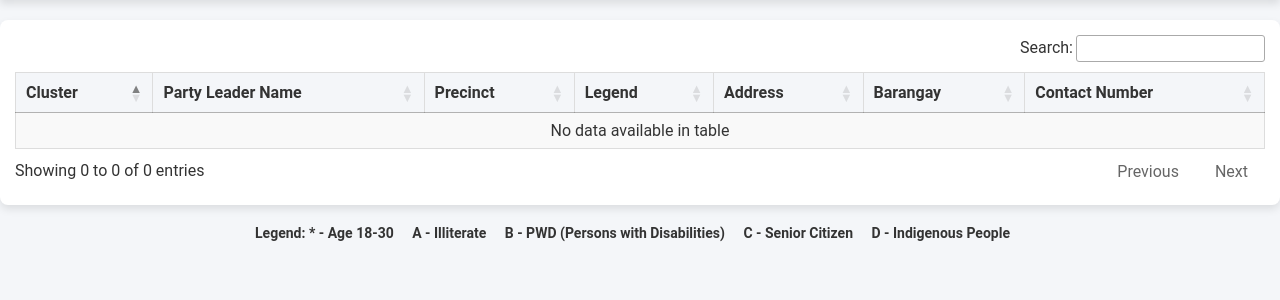
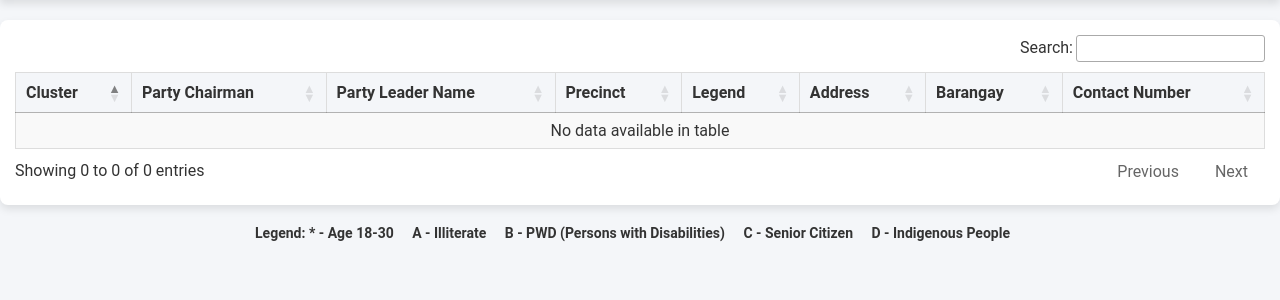
Before and after one commit to billiegds/rsb_encoding, a Django app: page /voter_encoding/add-party-leader/ in a window 1280 px wide. Shown: the part 87-387 px from the top of the page. Run offline with Django 5.2, Linux system fonts and the light colour scheme; the visitor is signed in with stand-in values (Sample User, id 1); data that the repository does not hold is empty; some libraries are stand-ins or nearby versions.

Commit message:
-added chairman

```diff
--- a/voter_encoding/models.py
+++ b/voter_encoding/models.py
@@ -4,8 +4,11 @@ import uuid
 
 # Create your models here.
 class Supporters(models.Model):
+
+    party_chairman = models.CharField(max_length=100)
     # Basic Voter Information
     voter_id = models.CharField(max_length=20, unique=True)
+    supporter_type= models.CharField(max_length=100)
     supporter_cluster = models.CharField(max_length=100)
     supporter_name = models.CharField(max_length=200, unique=True)  # Ensure the name is unique across all voters
     supporter_barangay = models.CharField(max_length=100, null=True, blank=True, default='Not Provided')         # Add
@@ -13,7 +16,6 @@ class Supporters(models.Model):
     supporter_contact_number = models.CharField(max_length=15)  # Contact number with validation length
     supporter_precinct_number = models.CharField(max_length=50, default='0000')  # Default precinct number
     supporter_legend = models.TextField(max_length=20)
-    supporter_type = models.TextField(max_length=20)
     # Additional Fields for party leader
     party_leader = models.CharField(max_length=200, null=True, blank=True)  # Party leader's name
     party_cluster_id = models.CharField(max_length=100)
@@ -38,6 +40,7 @@ class Supporters(models.Model):
 
 class PartyLeader(models.Model):
     party_leader_cluster = models.CharField(max_length=100)
+    party_chairman = models.CharField(max_length=100)
     party_leader_name = models.CharField(max_length=200)  # Corrected field name
     precinct_number = models.CharField(max_length=50)
     legend = models.CharField(max_length=100, null=True)
--- a/voter_encoding/templates/add_party_leader.html
+++ b/voter_encoding/templates/add_party_leader.html
@@ -282,6 +304,7 @@
         <thead>
           <tr>
             <th>Cluster</th>
+            <th>Party Chairman</th>
             <th>Party Leader Name</th>
             <th>Precinct</th>
             <th>Legend</th>
@@ -294,6 +317,7 @@
           {% for leader in party_leaders %}
           <tr>
             <td>{{ leader.party_leader_cluster }}</td>
+            <td>{{ leader.party_chairman }}</td>
             <td>{{ leader.party_leader_name }}</td>
             <td>{{ leader.precinct_number }}</td>
             <td>{{ leader.legend }}</td>
@@ -323,6 +347,17 @@
         <h2 class="modal-header">Add Party Leader</h2>
         <form method="POST" id="party-leader-form">
           {% csrf_token %}
+
+          <label for="party-chairman">Party Chairman:</label>
+          <input
+            type="text"
+            id="party-chairman"
+            name="party-chairman"
+            autocomplete="off"
+            required />
+          <div id="autocomplete-results-chairman"></div>
+
+
           <label for="party-leader">Party Leader:</label>
           <input
             type="text"
@@ -533,6 +568,50 @@
             $("#autocomplete-results").hide();
           }, 200);
         });
+
+
+        // CHAIRMAN
+        // Autocomplete functionality for Party Supporter search field
+        $("#party-chairman").on("input", function () {
+          const query = $(this).val();
+
+          if (query.length >= 3) {
+            // Trigger autocomplete when input length is 3 or more
+            $.ajax({
+              url: "/voter_encoding/voters-autocomplete/",
+              data: { q: query },
+              success: function (data) {
+                $("#autocomplete-results-chairman").empty().show();
+                if (data.length > 0) {
+                  data.forEach(function (item) {
+                    const option = $("<div>")
+                      .text(item.name)
+                      .data("id", item.id)
+                      .on("click", function () {
+                        $("#party-chairman").val(item.name);
+                        $("#autocomplete-results-chairman").hide();
+                      });
+                    $("#autocomplete-results-chairman").append(option);
+                  });
+                } else {
+                  $("#autocomplete-results-chairman").hide();
+                }
+              },
+              error: function () {
+                $("#autocomplete-results-chairman").hide();
+              },
+            });
+          } else {
+            $("#autocomplete-results-chairman").hide();
+          }
+        });
+
+        // Hide autocomplete results on blur event
+        $("#party-chairman").on("blur", function () {
+          setTimeout(function () {
+            $("#autocomplete-results").hide();
+          }, 200);
+        });
       });
     </script>
   </body>
--- a/voter_encoding/templates/add_supporter.html
+++ b/voter_encoding/templates/add_supporter.html
@@ -377,6 +377,9 @@
             required />
           <div id="autocomplete-results"></div>
 
+          <label for="party-chairman" style="display: none;">Party Chairman:</label>
+          <input type="text" id="party-chairman" name="party-chairman" readonly style="display: none;"/>
+
           <label for="precinct" style="display: none"
             >Party Leader Precinct:</label
           >
@@ -597,6 +600,7 @@
                       .text(item.party_leader_name)
                       .data("id", item.id)
                       .on("click", function () {
+                        $("#party-chairman").val(item.party_chairman)
                         $("#party-leader").val(item.party_leader_name);
                         $("#personnel-type").val(item.supporter_name);
                         $("#precinct").val(item.precinct_number);
--- a/voter_encoding/views.py
+++ b/voter_encoding/views.py
@@ -26,6 +26,7 @@ def add_party_leader(request):
         address = request.POST.get('address')
         barangay = request.POST.get('barangay')
         contact_number = request.POST.get('contact_number')
+        party_chairman = request.POST.get('party-chairman')
 
         # Check if the party leader with the exact name already exists
         existing_party_leader = PartyLeader.objects.filter(party_leader_name__iexact=party_leader_name).first()
@@ -53,6 +54,7 @@ def add_party_leader(request):
         print(cluster)
         # Create a new PartyLeader entry
         PartyLeader.objects.create(
+            party_chairman = party_chairman,
             party_leader_name=party_leader_name,
             party_leader_cluster=cluster,
             precinct_number=precinct,
@@ -126,6 +128,7 @@ def add_supporter(request):
         # Now, this code should not be reached if supporter exists
         # Create a new Supporter entry
         Supporters.objects.create(
+            party_chairman = request.POST.get('party-chairman') ,
             supporter_type=request.POST.get('personnel-type'),
             supporter_name=supporter_name,
             supporter_barangay=request.POST.get('barangay_supporter'),
@@ -156,7 +159,7 @@ def party_leader_autocomplete(request):
     query = request.GET.get('q', '')
     if query:
         results = PartyLeader.objects.filter(
-            party_leader_name__icontains=query).values(
+            party_leader_name__icontains=query).values('party_chairman',
                 'party_leader_name', 'precinct_number',
                 'legend', 'address', 'barangay', 'contact_number', 'party_leader_cluster')
         return JsonResponse(list(results), safe=False)
```
Also changed, not shown: other parts of voter_encoding/templates/add_party_leader.html (+22 -0 lines), voter_encoding/migrations/0009_remove_supporters_supporter_type_and_more.py (added), voter_encoding/migrations/0010_supporters_supporter_type.py (added).
